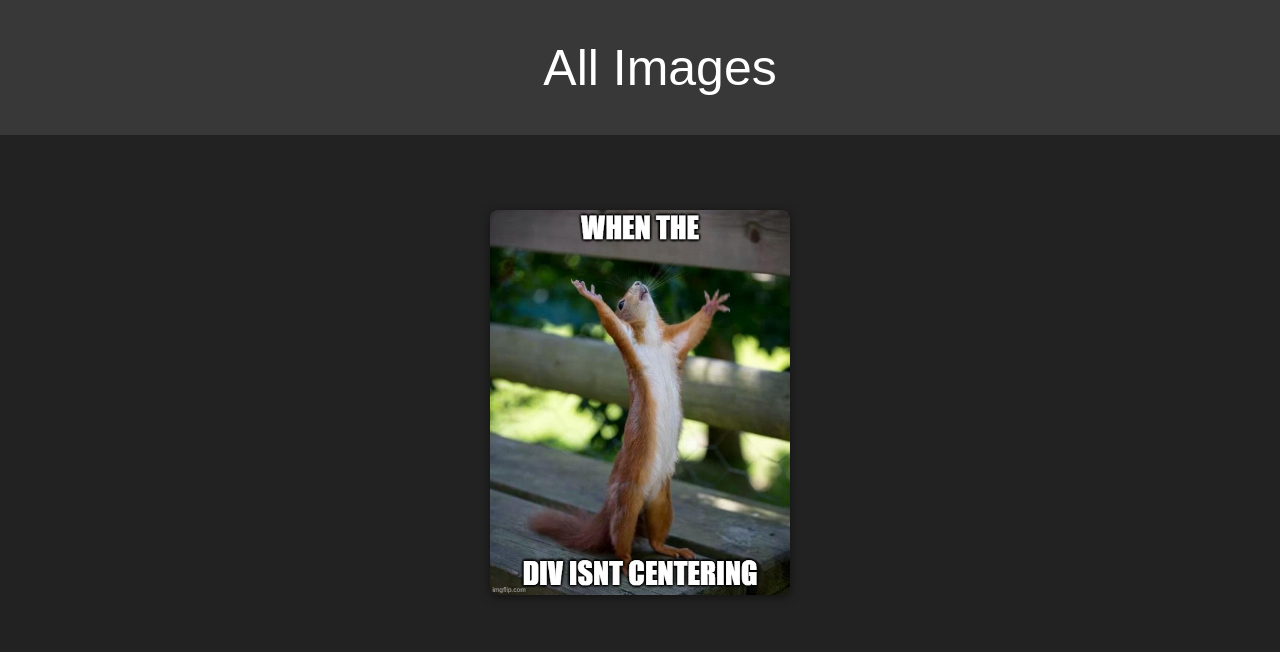
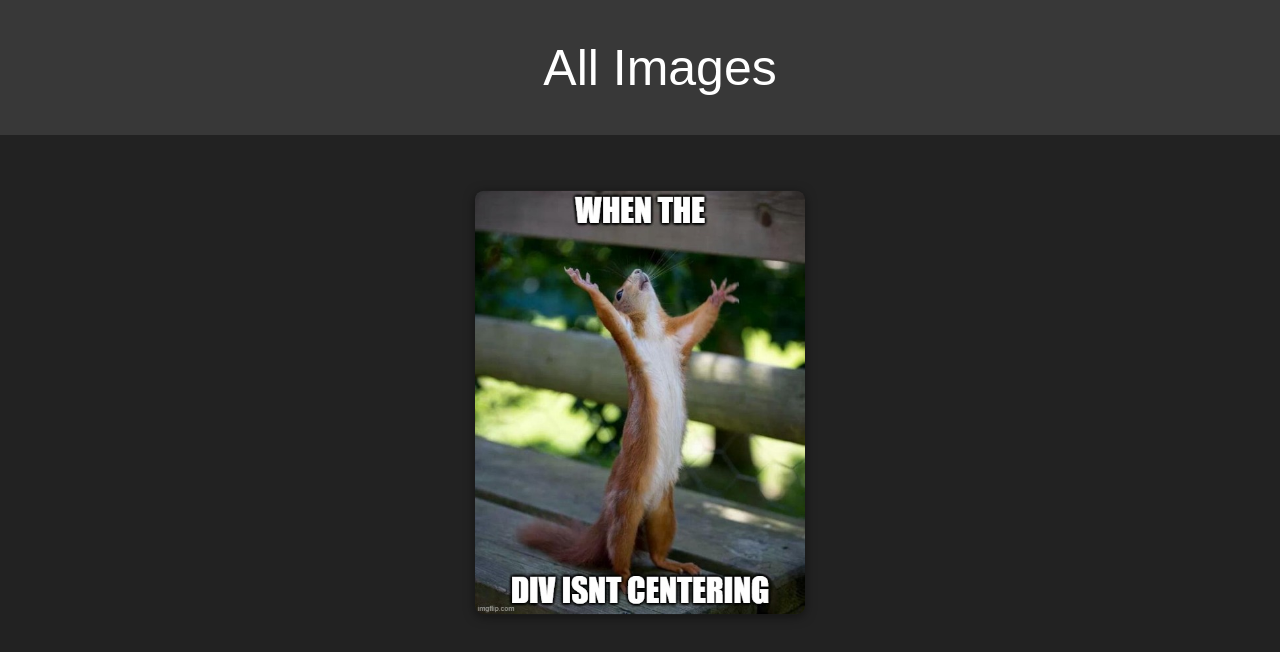
Before and after one commit to codingelephants-gpt/all-images, a plain HTML site: page index.html in a window 1280 px wide. In both pictures the pointer is over the picture 640 px from the left and 402 px from the top of the page. Drawn offline with Linux system fonts and the light colour scheme.

Commit message:
Update style.css

```diff
--- a/style.css
+++ b/style.css
@@ -30,4 +30,11 @@ header {
 
 #images img {
     border-radius: 8px;
+    transform: scale(1.);
+    transition: transform 0.3s ease;
 }
+#images img:hover {
+    transform: scale(1.1);
+    transition: transform 0.3s ease;
+    cursor: crosshair;
+}
```
